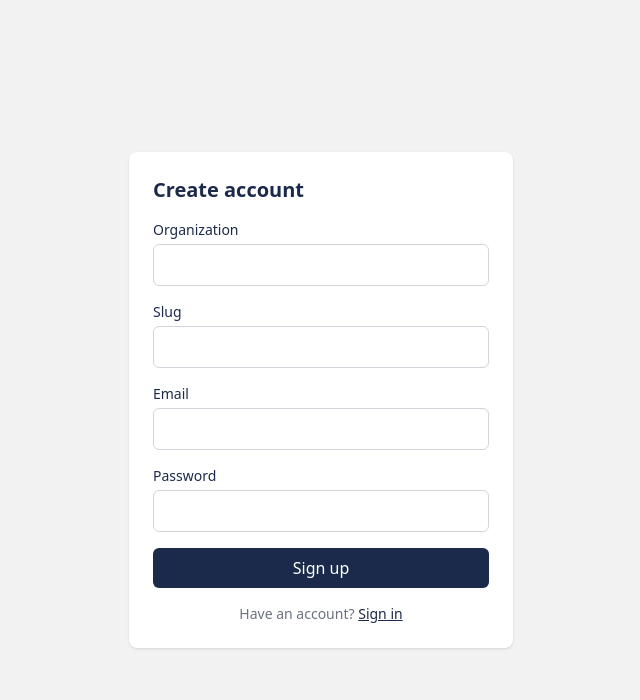
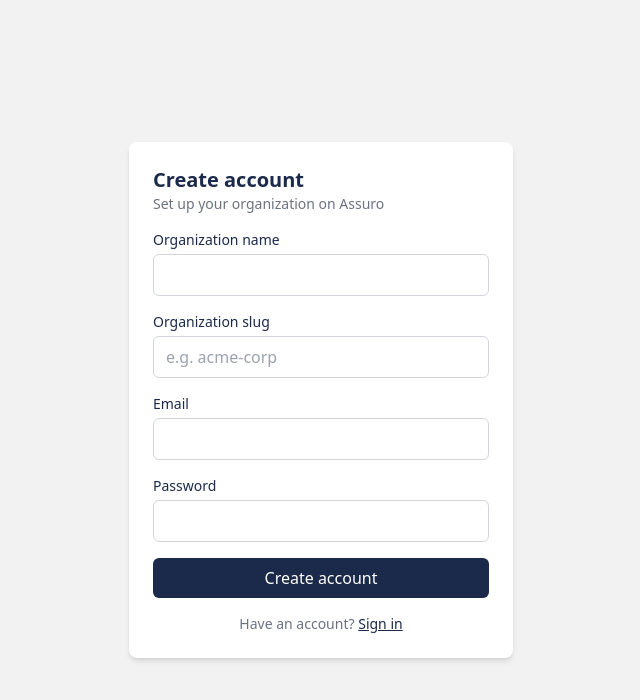
Before and after one commit to YASSERRMD/Assuro, a Next.js app in the folder web/: page /signup in a window 1280 px wide. Shown: the top 700 px of the page, without its empty margins (319-959 px from the left). Built offline with nearby package versions, Linux system fonts and the light colour scheme; no server answers.

Commit message:
fix: update auth pages to use new login signature with refresh token

```diff
--- a/web/src/app/login/page.tsx
+++ b/web/src/app/login/page.tsx
@@ -4,51 +4,86 @@ import { useState } from 'react'
 import { useRouter } from 'next/navigation'
 import { Button } from '@/components/ui/Button'
 import { Input } from '@/components/ui/Input'
-import { setToken } from '@/lib/api'
 import { useAuth } from '@/lib/auth/context'
 
 export default function LoginPage() {
   const [email, setEmail] = useState('')
   const [password, setPassword] = useState('')
   const [error, setError] = useState('')
+  const [loading, setLoading] = useState(false)
   const router = useRouter()
   const { login } = useAuth()
 
   const handleSubmit = async (e: React.FormEvent): Promise<void> => {
     e.preventDefault()
     setError('')
+    setLoading(true)
 
     try {
-      const res = await fetch(`${process.env.NEXT_PUBLIC_API_URL || 'http://localhost:8081'}/v1/auth/login`, {
-        method: 'POST',
-        headers: { 'Content-Type': 'application/json' },
-        body: JSON.stringify({ email, password }),
-      })
+      const res = await fetch(
+        `${process.env.NEXT_PUBLIC_API_URL ?? 'http://localhost:8081'}/v1/auth/login`,
+        {
+          method: 'POST',
+          headers: { 'Content-Type': 'application/json' },
+          body: JSON.stringify({ email, password }),
+        },
+      )
 
       if (!res.ok) {
-        setError('Invalid credentials')
+        setError('Invalid email or password')
         return
       }
 
       const data = await res.json()
-      setToken(data.access_token)
-      login(data.access_token, { email, orgId: '', role: '' })
+      login(data.access_token, data.refresh_token ?? '')
       router.push('/dashboard')
     } catch {
-      setError('Login failed')
+      setError('Connection error - please try again')
+    } finally {
+      setLoading(false)
     }
   }
 
   return (
     <div className="flex min-h-screen items-center justify-center bg-light">
-      <form onSubmit={handleSubmit} className="w-full max-w-sm space-y-4 rounded-lg bg-white p-6 shadow">
-        <h1 className="text-xl font-bold text-navy">Sign in to Assuro</h1>
-        {error && <p className="text-sm text-red-600">{error}</p>}
-        <Input label="Email" type="email" value={email} onChange={(e) => setEmail(e.target.value)} required />
-        <Input label="Password" type="password" value={password} onChange={(e) => setPassword(e.target.value)} required />
-        <Button type="submit" className="w-full">Sign in</Button>
+      <form
+        onSubmit={handleSubmit}
+        className="w-full max-w-sm space-y-4 rounded-lg bg-white p-6 shadow-md"
+      >
+        <div>
+          <h1 className="text-xl font-bold text-navy">Sign in to Assuro</h1>
+          <p className="text-sm text-gray-500">AI Safety and Governance Platform</p>
+        </div>
+        {error && (
+          <p className="rounded bg-red-50 px-3 py-2 text-sm text-red-700">{error}</p>
+        )}
+        <Input
+          label="Email"
+          type="email"
+          value={email}
+          onChange={(e) => setEmail(e.target.value)}
+          required
+          autoComplete="email"
+        />
+        <Input
+          label="Password"
+          type="password"
+          value={password}
+          onChange={(e) => setPassword(e.target.value)}
+          required
+          autoComplete="current-password"
+        />
+        <Button type="submit" className="w-full" disabled={loading}>
+          {loading ? 'Signing in...' : 'Sign in'}
+        </Button>
         <p className="text-center text-sm text-gray-500">
-          No account? <a href="/signup" className="text-navy underline">Sign up</a>
+          No account?{' '}
+          <a href="/signup" className="text-navy underline">
+            Sign up
+          </a>
+        </p>
+        <p className="text-center text-xs text-gray-400">
+          Demo: admin@assuro.demo / password
         </p>
       </form>
     </div>
--- a/web/src/app/signup/page.tsx
+++ b/web/src/app/signup/page.tsx
@@ -4,7 +4,6 @@ import { useState } from 'react'
 import { useRouter } from 'next/navigation'
 import { Button } from '@/components/ui/Button'
 import { Input } from '@/components/ui/Input'
-import { setToken } from '@/lib/api'
 import { useAuth } from '@/lib/auth/context'
 
 export default function SignupPage() {
@@ -13,46 +12,91 @@ export default function SignupPage() {
   const [email, setEmail] = useState('')
   const [password, setPassword] = useState('')
   const [error, setError] = useState('')
+  const [loading, setLoading] = useState(false)
   const router = useRouter()
   const { login } = useAuth()
 
   const handleSubmit = async (e: React.FormEvent): Promise<void> => {
     e.preventDefault()
     setError('')
+    setLoading(true)
 
     try {
-      const res = await fetch(`${process.env.NEXT_PUBLIC_API_URL || 'http://localhost:8081'}/v1/auth/signup`, {
-        method: 'POST',
-        headers: { 'Content-Type': 'application/json' },
-        body: JSON.stringify({ org_name: orgName, org_slug: orgSlug, email, password }),
-      })
+      const res = await fetch(
+        `${process.env.NEXT_PUBLIC_API_URL ?? 'http://localhost:8081'}/v1/auth/signup`,
+        {
+          method: 'POST',
+          headers: { 'Content-Type': 'application/json' },
+          body: JSON.stringify({ org_name: orgName, org_slug: orgSlug, email, password }),
+        },
+      )
 
       if (!res.ok) {
-        setError('Signup failed')
+        const body = await res.json().catch(() => null)
+        setError((body as { message?: string } | null)?.message ?? 'Signup failed')
         return
       }
 
       const data = await res.json()
-      setToken(data.access_token)
-      login(data.access_token, { email, orgId: '', role: 'owner' })
+      login(data.access_token, data.refresh_token ?? '')
       router.push('/dashboard')
     } catch {
-      setError('Signup failed')
+      setError('Connection error - please try again')
+    } finally {
+      setLoading(false)
     }
   }
 
   return (
     <div className="flex min-h-screen items-center justify-center bg-light">
-      <form onSubmit={handleSubmit} className="w-full max-w-sm space-y-4 rounded-lg bg-white p-6 shadow">
-        <h1 className="text-xl font-bold text-navy">Create account</h1>
-        {error && <p className="text-sm text-red-600">{error}</p>}
-        <Input label="Organization" value={orgName} onChange={(e) => setOrgName(e.target.value)} required />
-        <Input label="Slug" value={orgSlug} onChange={(e) => setOrgSlug(e.target.value)} required />
-        <Input label="Email" type="email" value={email} onChange={(e) => setEmail(e.target.value)} required />
-        <Input label="Password" type="password" value={password} onChange={(e) => setPassword(e.target.value)} required />
-        <Button type="submit" className="w-full">Sign up</Button>
+      <form
+        onSubmit={handleSubmit}
+        className="w-full max-w-sm space-y-4 rounded-lg bg-white p-6 shadow-md"
+      >
+        <div>
+          <h1 className="text-xl font-bold text-navy">Create account</h1>
+          <p className="text-sm text-gray-500">Set up your organization on Assuro</p>
+        </div>
+        {error && (
+          <p className="rounded bg-red-50 px-3 py-2 text-sm text-red-700">{error}</p>
+        )}
+        <Input
+          label="Organization name"
+          value={orgName}
+          onChange={(e) => setOrgName(e.target.value)}
+          required
+        />
+        <Input
+          label="Organization slug"
+          value={orgSlug}
+          onChange={(e) => setOrgSlug(e.target.value)}
+          required
+          placeholder="e.g. acme-corp"
+        />
+        <Input
+          label="Email"
+          type="email"
+          value={email}
+          onChange={(e) => setEmail(e.target.value)}
+          required
+          autoComplete="email"
+        />
+        <Input
+          label="Password"
+          type="password"
+          value={password}
+          onChange={(e) => setPassword(e.target.value)}
+          required
+          autoComplete="new-password"
+        />
+        <Button type="submit" className="w-full" disabled={loading}>
+          {loading ? 'Creating account...' : 'Create account'}
+        </Button>
         <p className="text-center text-sm text-gray-500">
-          Have an account? <a href="/login" className="text-navy underline">Sign in</a>
+          Have an account?{' '}
+          <a href="/login" className="text-navy underline">
+            Sign in
+          </a>
         </p>
       </form>
     </div>
```
